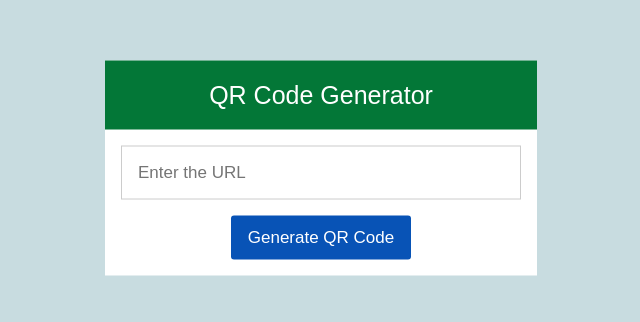
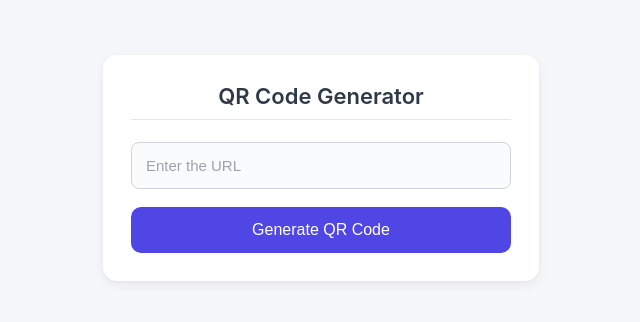
Before and after one commit to MateenRabiBaig/QR-Code-Generator, a plain HTML site: page index.html in a window 1280 px wide. Shown: the part 232-554 px from the top of the page, without its empty margins (319-959 px from the left). Drawn offline with Linux system fonts and the light colour scheme.

Commit message:
Updated UI

```diff
--- a/index.css
+++ b/index.css
@@ -1,63 +1,99 @@
-body{
-    background: rgb(200, 220, 224);
-   }
-   .form{
-    max-width: 400px;
-    padding: 16px;
-    background: #fff;
-    font-family: sans-serif;
-    position: absolute;
-    left: 50%;
-    top: 50%;
-    transform: translate(-50%,-50%);
+body {
+    margin: 0;
+    padding: 0;
+    background: #f5f7fa;
+    font-family: "Inter", sans-serif;
+    display: flex;
+    height: 100vh;
+    justify-content: center;
+    align-items: center;
+}
+
+.form {
+    width: 380px;
+    padding: 28px;
+    background: #ffffff;
+    border-radius: 14px;
+    box-shadow:
+        0 4px 12px rgba(0, 0, 0, 0.06),
+        0 1px 3px rgba(0, 0, 0, 0.04);
     text-align: center;
+}
 
-   }
-    h1{
-    background-color: #037737;
-    padding: 20px 0;
-    font-weight: 300;
-    margin: -16px -16px 16px -16px;
-    text-align: center;
+.form form {
+    display: flex;
+    flex-direction: column;
+    gap: 18px;
+}
+
+h1 {
+    margin: 0 0 22px 0;
+    font-size: 22px;
+    font-weight: 600;
+    color: #2e3a47;
+    padding-bottom: 10px;
+    border-bottom: 1px solid #e5e7eb;
+}
+
+.form input[type="url"] {
+    /* width: 100%; */
+    padding: 14px;
+    font-size: 15px;
+    border-radius: 8px;
+    border: 1px solid #d1d5db;
+    background: #fafbfc;
+    color: #111827;
+    transition: all 0.2s ease;
+}
+
+.form input[type="url"]::placeholder {
+    color: #9ca3af;
+}
+
+.form input[type="url"]:focus {
+    background: #ffffff;
+    border-color: #4f46e5;
+    box-shadow: 0 0 0 3px rgba(79, 70, 229, 0.15);
+    outline: none;
+}
+
+#qrcode-container {
+    display: none;
+    margin: 20px 0;
+}
+
+.qrcode {
+    padding: 14px;
+    background: #ffffff;
+    border: 1px solid #e5e7eb;
+    border-radius: 10px;
+    box-shadow:
+        0 6px 14px rgba(0, 0, 0, 0.08),
+        0 1px 2px rgba(0, 0, 0, 0.04);
+}
+
+.qrcode img {
+    display: block;
+    margin: 0 auto;
+}
+
+button {
+    width: 100%;
+    padding: 14px;
+    font-size: 16px;
+    background: #4f46e5;
+    border: none;
     color: #fff;
-    font-size: 25px;
-   }
-   .form input[type="text"],.form input[type="url"]{
-    box-sizing: border-box;
-    width: 100%;
-    background: #fff;
-    margin-bottom: 4%;
-    border: 1px solid #ccc;
-    padding: 4%;
-    font-size: 17px;
-    color: rgb(9,61,125);
-   }
-   .form input[type="text"]:focus,.form input[type="url"]:focus{
-    box-shadow: 0 0 5px #5868bf;
-    border: 1px solid #5868bf;
+    border-radius: 10px;
+    cursor: pointer;
+    transition: background 0.22s ease, transform 0.08s ease;
+    font-weight: 500;
+}
 
-   }
-   #qrcode-container{
-    display: none;
-   }
-   button{
-    box-sizing: border-box;
-    width: 180px;
-    margin: 0 auto;
-    padding: 3%;
-    border: none;
-    border-radius: 3px;
-    font-size: 17px;
-    background: #0853b6;
-    color: #fff;
-    cursor: pointer;
-   }
-   .qrcode{
-    padding: 16px;
-    margin-bottom: 30px;
-   }
-   .qrcode img{
-    margin: 0 auto;
-    box-shadow: 0 0 10px rgba(67, 67, 68, 0.25);
-    padding: 4px;
-   }
+button:hover {
+    background: #4338ca;
+}
+
+button:active {
+    transform: scale(0.97);
+}
```
